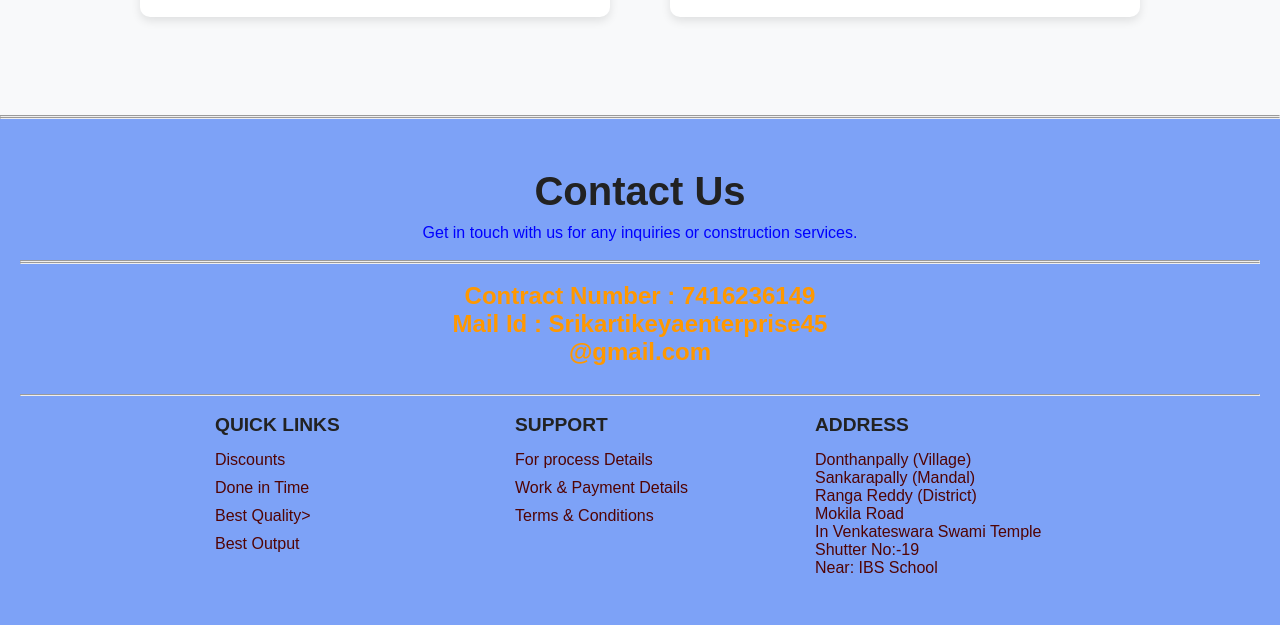
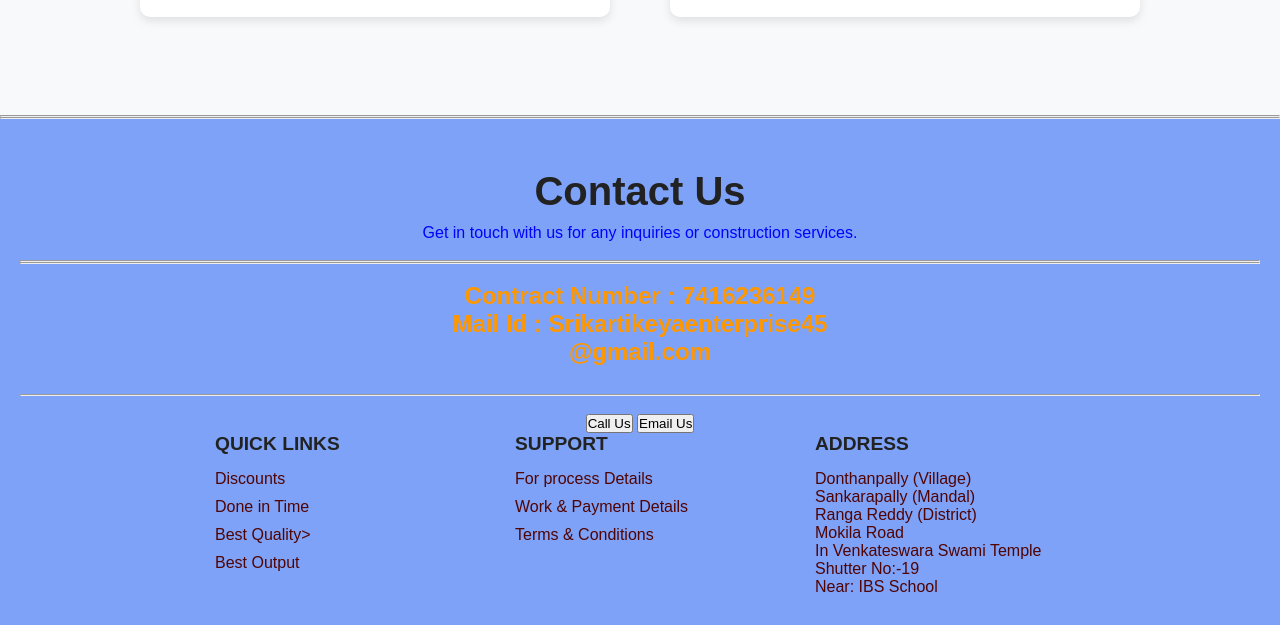
Before and after one commit to harisubbarajusagi/sri_karthikeya, a plain HTML site: page index.html in a window 1280 px wide. Shown: the part 3666-4291 px from the top of the page. Drawn offline with Linux system fonts and the light colour scheme.

Commit message:
Update index.html

```diff
--- a/index.html
+++ b/index.html
@@ -159,6 +159,9 @@
 <h3 class="hari1">Contract Number : 7416236149 <br>
     Mail Id : Srikartikeyaenterprise45<br>
     @gmail.com</h3><br><hr><br>
+    <button id="callButton">Call Us</button>
+<button id="emailButton">Email Us</button>
+
     <div class="container">
 
         <div class="contact-content">
```
